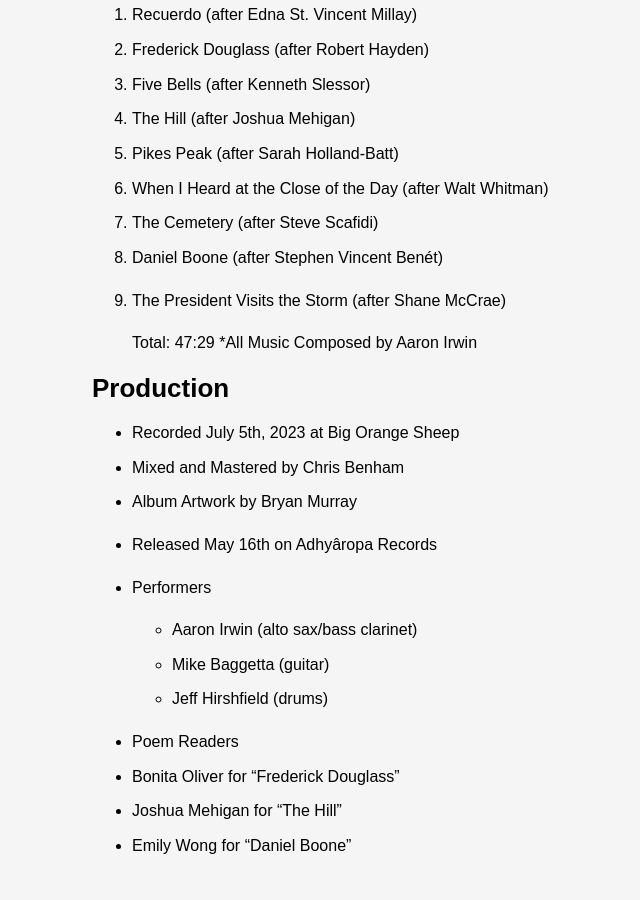
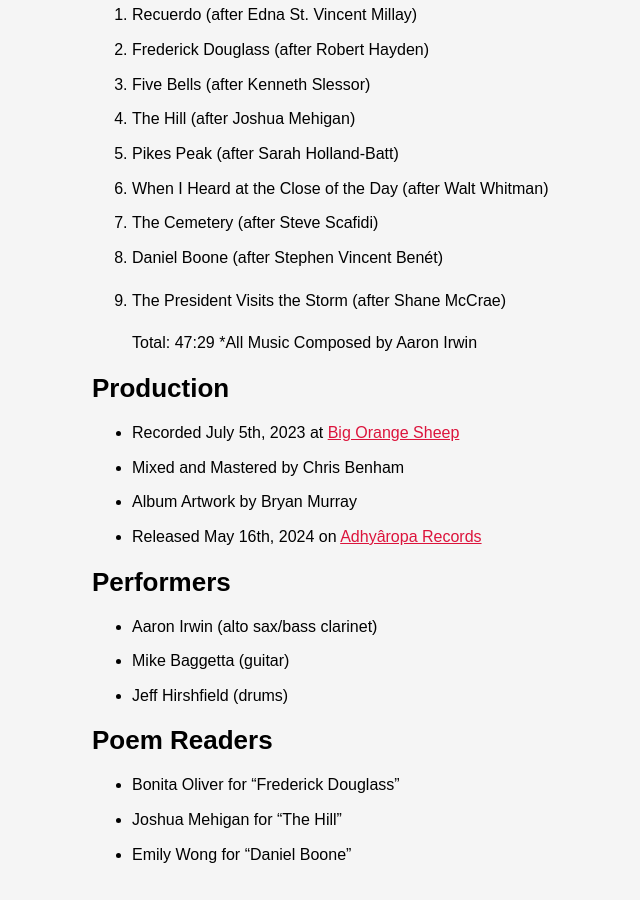
Before and after one commit to ryanve/aaronirwin.com, a Jekyll site: the page built from _albums/after.md, in a window 1280 px wide and 900 px high, scrolled down 1041 px. Shown: the whole window, without its empty margins (68-708 px from the left). Built offline with Jekyll 4.4.1, drawn with Linux system fonts in a browser that asks for light colours; some of the changed text lies outside the part shown.

Commit message:
HTML trix (#143)

```diff
--- a/_albums/after.md
+++ b/_albums/after.md
@@ -8,7 +8,7 @@
 
 # After (2024)
 
-**Available soon!**
+*After* is a new album where poems play with sounds ))) available May 16th, 2024
 
 <img
   data-help="https://github.com/ryanve/aaronirwin.com/issues/127"
@@ -36,17 +36,19 @@
 
 ## Production
 
-- Recorded July 5th, 2023 at Big Orange Sheep
+- Recorded July 5th, 2023 at [Big Orange Sheep](https://www.bigorangesheep.com)
 - Mixed and Mastered by Chris Benham
 - Album Artwork by Bryan Murray
-- Released May 16th on Adhyâropa Records
+- Released May 16th, 2024 on [Adhyâropa Records](https://www.adhyaroparecords.com)
 
-- Performers
-  - Aaron Irwin (alto sax/bass clarinet)
-  - Mike Baggetta (guitar)
-  - Jeff Hirshfield (drums)
+## Performers
 
-- Poem Readers
+- Aaron Irwin (alto sax/bass clarinet)
+- Mike Baggetta (guitar)
+- Jeff Hirshfield (drums)
+
+## Poem Readers
+
 - Bonita Oliver for "Frederick Douglass"
 - Joshua Mehigan for "The Hill"
 - Emily Wong for "Daniel Boone"
```
